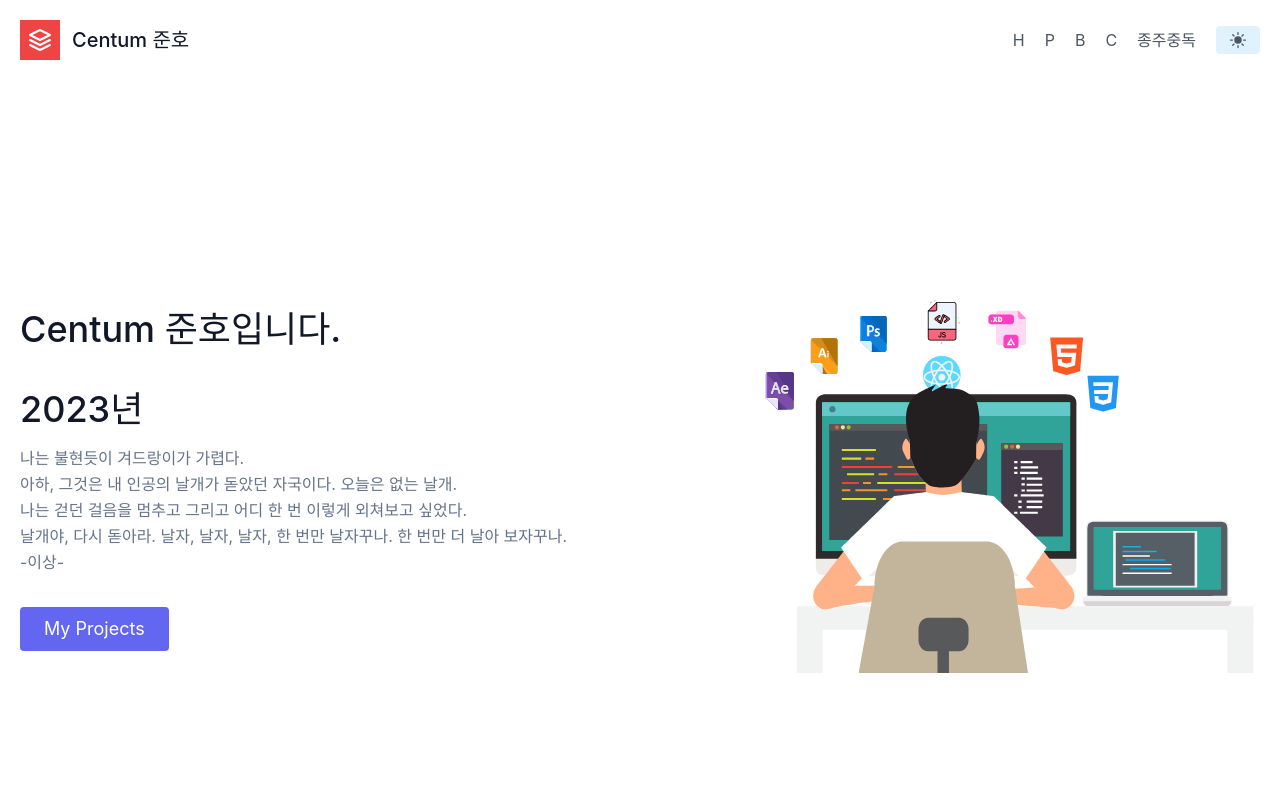
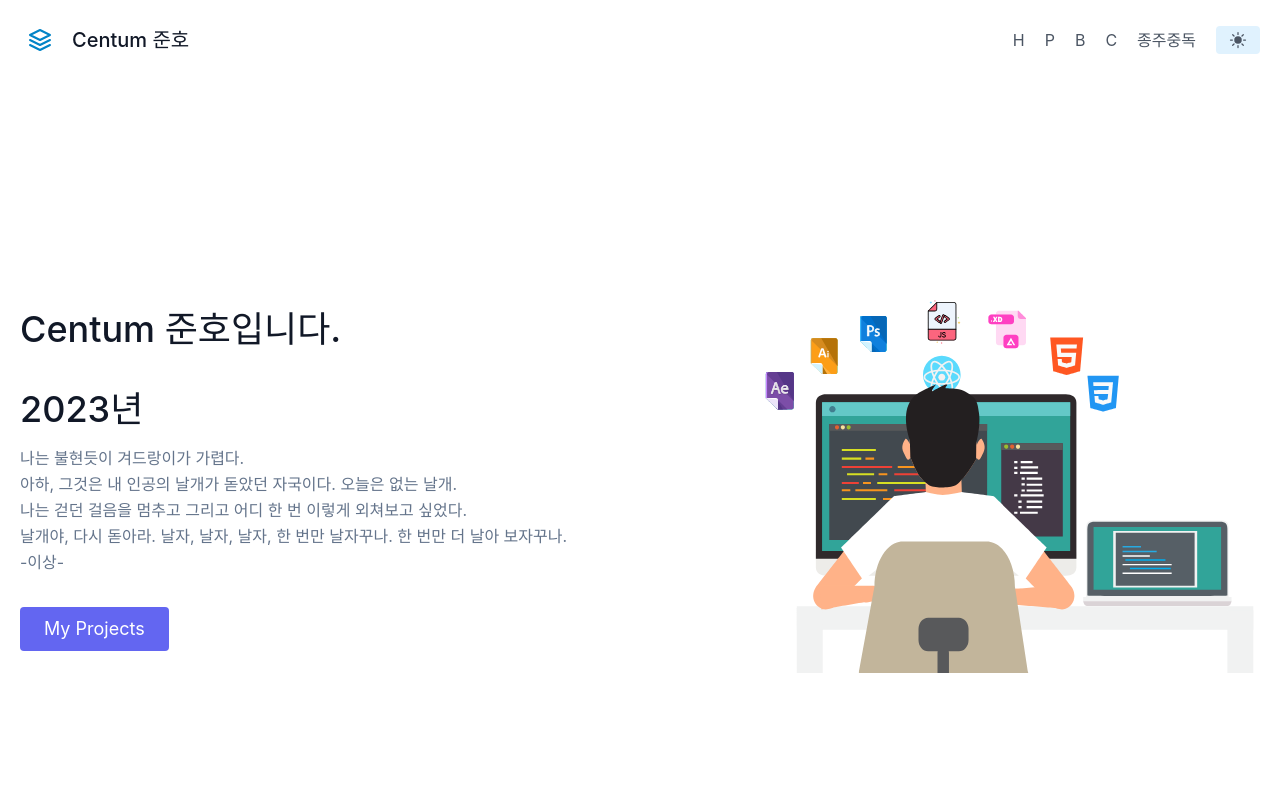
Before and after one commit to Centumjoonho/nextjs_portfolio_add_notion, a Next.js app: page / in a window 1280 px wide. Shown: the top 800 px of the page. Built offline with nearby package versions, Linux system fonts and the light colour scheme.

Commit message:
2023-01-11_v1_deploy

```diff
--- a/components/header.js
+++ b/components/header.js
@@ -15,11 +15,12 @@ export default function Header() {
                 strokeLinecap="round"
                 strokeLinejoin="round"
                 strokeWidth="2"
-                className="w-10 h-10 p-2 text-white bg-red-500"
+                className="w-10 h-10 p-2 bg-inherit text-sky-600 dark:text-white"
                 viewBox="0 0 24 24"
               >
                 <path d="M12 2L2 7l10 5 10-5-10-5zM2 17l10 5 10-5M2 12l10 5 10-5"></path>
               </svg>
+
               <span className="ml-3 text-xl">Centum 준호</span>
             </a>
           </Link>
```
Also changed, not shown: public/favicon_header.png (added), public/favicon_header.svg (added).
